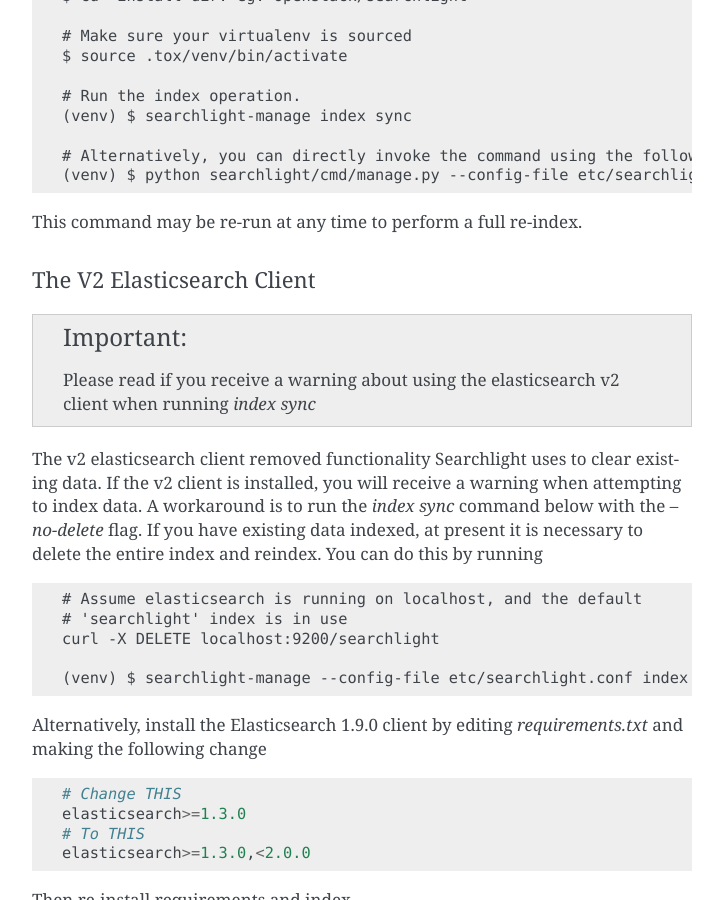
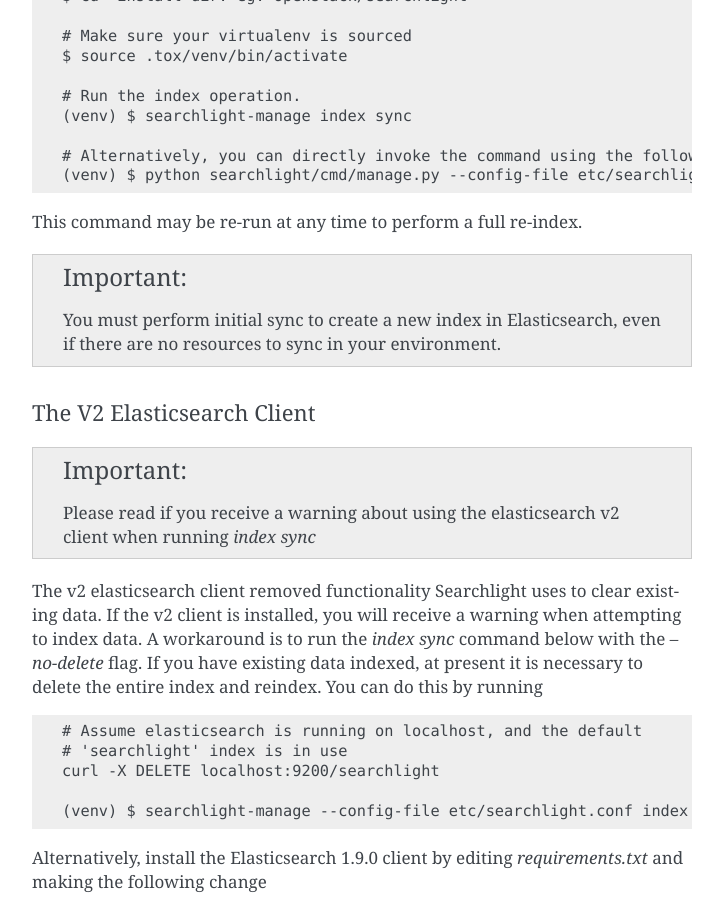
Before and after one commit to openstack-archive/searchlight, a Sphinx documentation site: the page built from doc/source/dev-environment.rst, in a window 1280 px wide and 900 px high, scrolled down 4018 px. Shown: the whole window, without its empty margins (388-1111 px from the left). Built offline with Sphinx 7.4.7, drawn with Linux system fonts in a browser that asks for light colours; the version number could not be read and is left out.

Commit message:
Document that initial sync is mandatory
User must perform initial sync to create a new index,
even if there is no resource to sync in environment.

If there is no index in Elasticsearch,
searchlight-listener creates a index named
"searchlight-listener". This index has no alias name,
so searchlight-api doesn't search correctly.

Change-Id: I6e888e419004e495e7d5bae051b989d3fc7d9a29
Closes-Bug: #1571985

```diff
--- a/doc/source/dev-environment.rst
+++ b/doc/source/dev-environment.rst
@@ -233,6 +233,9 @@
 
 This command may be re-run at any time to perform a full re-index.
 
+.. IMPORTANT:: You must perform initial sync to create a new index in Elasticsearch,
+   even if there are no resources to sync in your environment.
+
 The V2 Elasticsearch Client
 ---------------------------
 
```
